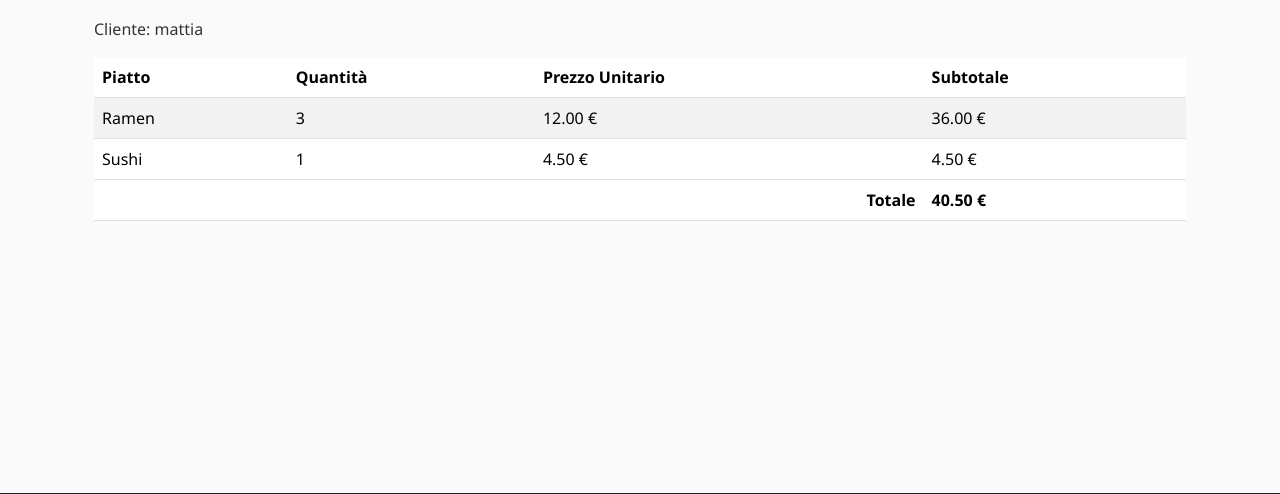
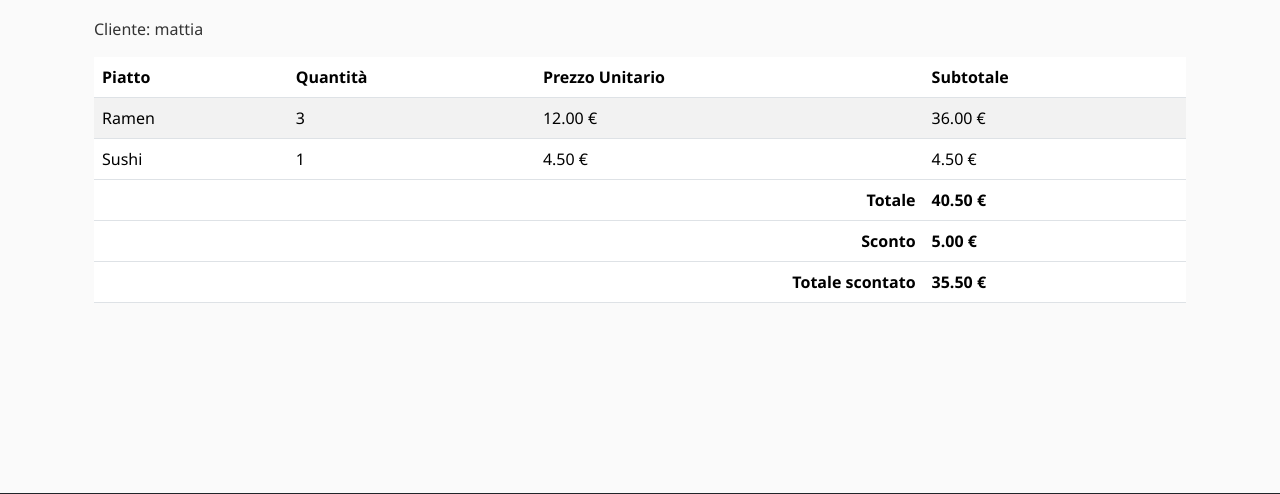
Before and after one commit to mattiaalberini/Wasabi, a Django app: page /takeaway/ordine/18/ in a window 1280 px wide. Shown: the part 253-747 px from the top of the page. Run offline with Django 5.2, Linux system fonts and the light colour scheme; data comes from the database, SQL or seed files in the repository; both versions use the stored data as it was after the commit.

Commit message:
Applica sconto

```diff
--- a/takeaway/models.py
+++ b/takeaway/models.py
@@ -92,9 +92,13 @@ class Ordine(models.Model):
     orario_ritiro = models.DateTimeField()
     stato = models.CharField(max_length=20, choices=STATUS_CHOICES, default='pending')
     creato_il = models.DateTimeField(auto_now_add=True)
+    sconto = models.DecimalField(max_digits=6, decimal_places=2, default=0)
 
     def totale(self):
         return sum(piatto.subtotale() for piatto in self.piatti.all())
+
+    def totale_scontato(self):
+        return sum(piatto.subtotale() for piatto in self.piatti.all()) - self.sconto
 
     def __str__(self):
         return f"Ordine #{self.id} di {self.cliente.username}"
@@ -121,6 +125,10 @@ class CartaFedelta(models.Model):
         self.punti += valore
         self.save()
 
+    def rimuovi_punti(self, valore):
+        self.punti -= valore
+        self.save()
+
     def __str__(self):
         return f"Carta {self.cliente.username} - {self.punti} punti"
 
--- a/takeaway/templates/takeaway/ordine/ordine_detail.html
+++ b/takeaway/templates/takeaway/ordine/ordine_detail.html
@@ -38,6 +38,17 @@
                 <th colspan="3" class="text-end">Totale</th>
                 <th>{{ ordine.totale|floatformat:2 }} &euro;</th>
             </tr>
+
+            {% if ordine.sconto > 0 %}
+                <tr>
+                    <th colspan="3" class="text-end">Sconto</th>
+                    <th>{{ ordine.sconto|floatformat:2 }} &euro;</th>
+                </tr>
+                <tr>
+                    <th colspan="3" class="text-end">Totale scontato</th>
+                    <th>{{ ordine.totale_scontato|floatformat:2 }} &euro;</th>
+                </tr>
+            {% endif %}
         </tfoot>
     </table>
   </div>
--- a/takeaway/views.py
+++ b/takeaway/views.py
@@ -129,6 +129,15 @@ def checkout(request):
     carrello = get_object_or_404(Carrello, cliente=request.user)
     piatti_carrello = PiattoCarrello.objects.filter(carrello=carrello)
 
+    carta_fedelta, created = CartaFedelta.objects.get_or_create(cliente=request.user)
+    soglia_sconto = SogliaSconto.objects.first()
+
+    # Controllo se è possibile applicare lo sconto
+    if carta_fedelta.punti > soglia_sconto.punti_richiesti:
+        sconto = soglia_sconto.valore_buono
+    else:
+        sconto = 0
+
     if not piatti_carrello.exists():
         # Carrello vuoto
         return redirect('takeaway:piatti')
@@ -136,17 +145,21 @@ def checkout(request):
     if request.method == 'POST':
         form = CheckoutForm(request.POST)
         if form.is_valid():
-            ordine = form.save(commit=False)
+            ordine = form.save(commit=False) # Non salvo subito
             ordine.cliente = request.user
+            ordine.sconto = sconto
             ordine.save()
 
+            if sconto > 0:
+                carta_fedelta.rimuovi_punti(soglia_sconto.punti_richiesti)
+
             # Copia piatti dal carrello all'ordine
-            for item in piatti_carrello:
+            for piatto in piatti_carrello:
                 PiattoOrdine.objects.create(
                     ordine=ordine,
-                    piatto=item.piatto,
-                    quantita=item.quantita,
-                    prezzo_unitario=item.piatto.prezzo
+                    piatto=piatto.piatto,
+                    quantita=piatto.quantita,
+                    prezzo_unitario=piatto.piatto.prezzo
                 )
 
             # Svuota il carrello
@@ -156,9 +169,15 @@ def checkout(request):
     else:
         form = CheckoutForm()
 
+    totale = carrello.totale()
+    totale_scontato = totale - sconto
+
     return render(request, 'takeaway/carrello/checkout.html', {
         'form': form,
-        'piatti': piatti_carrello
+        'piatti': piatti_carrello,
+        'totale': totale,
+        'sconto': sconto,
+        'totale_scontato': totale_scontato
     })
 
 
```
Also changed, not shown: takeaway/templates/takeaway/carrello/checkout.html (+21 -0 lines), takeaway/templates/takeaway/ordine/ordine_list.html (+13 -3 lines), db.sqlite3, takeaway/migrations/0008_ordine_sconto.py (added).
